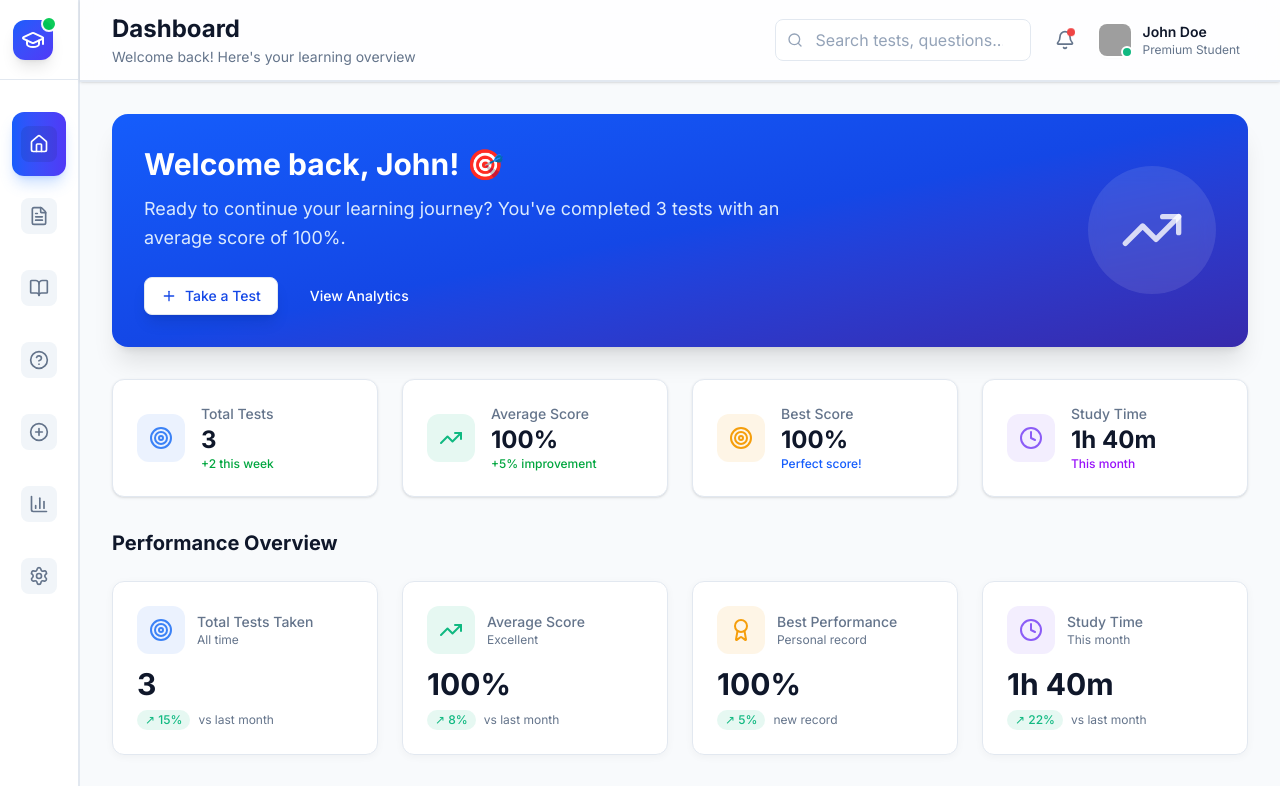
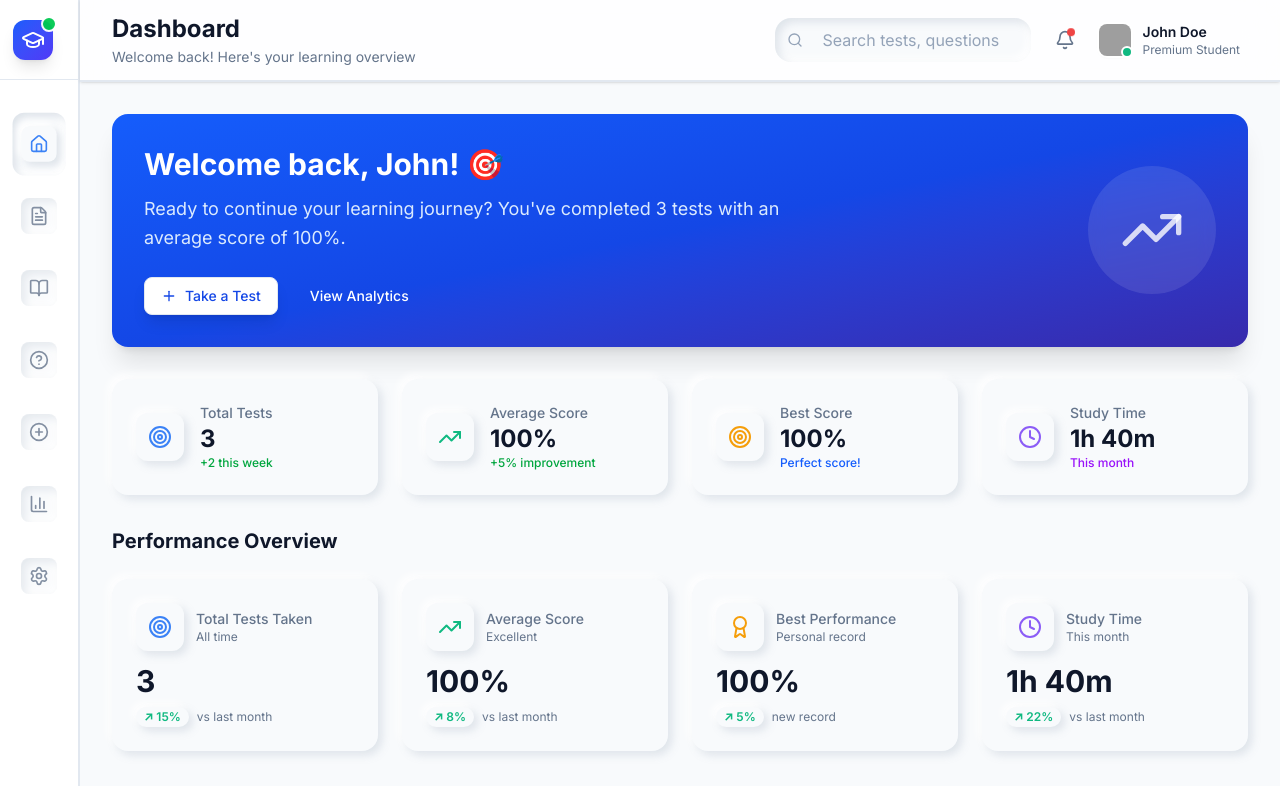
Before and after one commit to axis-labs-pvt-ltd/megamind-frontend-admin-ui, a Next.js app: page /dashboard in a window 1280 px wide. Shown: the top 786 px of the page. Built offline with nearby package versions, Linux system fonts and the light colour scheme; grey boxes are pictures that could not be loaded.

Commit message:
feat: Introduce neumorphic UI with a new wrapper component and global theme styles.

```diff
--- a/src/app/globals.css
+++ b/src/app/globals.css
@@ -44,54 +44,82 @@
   --gradient-brand: linear-gradient(to right, #3b82f6, #6366f1);
 
   /* Shadows - light theme */
+  --shadow-light: #ffffff;
+  --shadow-dark: #cbd5e1; /* Slate 300 */
+
   --shadow-sm: 0 1px 2px 0 rgb(0 0 0 / 0.05);
   --shadow-md: 0 4px 6px -1px rgb(0 0 0 / 0.1);
   --shadow-lg: 0 10px 15px -3px rgb(0 0 0 / 0.1);
   --shadow-xl: 0 20px 25px -5px rgb(0 0 0 / 0.1);
+
+  /* Semantic Neumorphic Shadows (Light) */
+  /* Softened: 4px offset, lighter dark shadow via opacity in the usage or just softer color?
+     We'll use a calculation in the shadow definition for opacity if we could, but here we just reduce the blur slightly
+     and maybe use a lighter color variable if we could.
+     Instead, let's keep the variables but reduce the spread slightly to 6px.
+  */
+  --shadow-surface: 4px 4px 8px #94a3b840, -4px -4px 8px #ffffff; /* Using hex alpha for softer dark shadow */
+  --shadow-inset: inset 4px 4px 8px #94a3b840, inset -4px -4px 8px #ffffff;
+  --shadow-btn: 3px 3px 6px #94a3b840, -3px -3px 6px #ffffff;
+  --shadow-btn-active: inset 2px 2px 4px #94a3b840, inset -2px -2px 4px #ffffff;
+
+  --radius-theme: 1rem;
 }
 
 /* Dark Theme */
 [data-theme="dark"] {
   /* Dark theme - Premium, Deep & High Contrast */
-  --bg-primary: #020617; /* Slate 950 - Deepest background */
-  --bg-secondary: #0f172a; /* Slate 900 - Secondary/Sidebar */
-  --bg-card: #1e293b; /* Slate 800 - Cards (Lighter than bg) */
-  --bg-header: rgba(15, 23, 42, 0.85); /* Slate 900 with high blur opacity */
+  --bg-primary: #0f172a;
+  --bg-secondary: #020617;
+  --bg-card: #1e293b;
+  --bg-header: rgba(15, 23, 42, 0.85);
   --bg-sidebar: rgba(15, 23, 42, 0.98);
-  --bg-hover: #334155; /* Slate 700 */
+  --bg-hover: #334155;
 
   /* Text colors - High Contrast */
-  --text-primary: #f8fafc; /* Slate 50 - Almost pure white for headings */
-  --text-secondary: #cbd5e1; /* Slate 300 - Clear secondary text */
-  --text-muted: #94a3b8; /* Slate 400 - Muted but readable */
+  --text-primary: #f8fafc;
+  --text-secondary: #cbd5e1;
+  --text-muted: #94a3b8;
 
   /* Icon colors */
-  --icon-primary: #cbd5e1; /* Slate 300 */
-  --icon-secondary: #94a3b8; /* Slate 400 */
-  --icon-muted: #64748b; /* Slate 500 */
+  --icon-primary: #cbd5e1;
+  --icon-secondary: #94a3b8;
+  --icon-muted: #64748b;
 
   /* Border colors - Subtle separation */
-  --border-primary: #334155; /* Slate 700 - Visible card borders */
-  --border-secondary: #1e293b; /* Slate 800 */
-  --border-hover: #475569; /* Slate 600 */
+  --border-primary: #334155;
+  --border-secondary: #1e293b;
+  --border-hover: #475569;
 
   /* Accent colors - Neons/Vibrant */
-  --accent-blue: #60a5fa; /* Blue 400 - Brighter than light theme */
-  --accent-blue-light: rgba(59, 130, 246, 0.2); /* Blue 500 with opacity */
-  --accent-green: #4ade80; /* Green 400 */
-  --accent-red: #f87171; /* Red 400 */
-  --accent-yellow: #fbbf24; /* Amber 400 */
-  --accent-purple: #c084fc; /* Purple 400 */
+  --accent-blue: #60a5fa;
+  --accent-blue-light: rgba(59, 130, 246, 0.2);
+  --accent-green: #4ade80;
+  --accent-red: #f87171;
+  --accent-yellow: #fbbf24;
+  --accent-purple: #c084fc;
 
   /* Gradients */
   --gradient-primary: linear-gradient(to right, #ffffff, #94a3b8);
   --gradient-brand: linear-gradient(to right, #60a5fa, #a78bfa);
 
   /* Shadows - Glow effects for dark mode */
+  --shadow-light: rgba(255, 255, 255, 0.05); /* Lower opacity to kill the mist */
+  --shadow-dark: rgba(0, 0, 0, 0.9); /* Deep black for definition */
+
   --shadow-sm: 0 1px 2px 0 rgba(0, 0, 0, 0.5);
   --shadow-md: 0 4px 6px -1px rgba(0, 0, 0, 0.5), 0 2px 4px -1px rgba(0, 0, 0, 0.5);
   --shadow-lg: 0 10px 15px -3px rgba(0, 0, 0, 0.5), 0 4px 6px -2px rgba(0, 0, 0, 0.5);
   --shadow-xl: 0 20px 25px -5px rgba(0, 0, 0, 0.5), 0 10px 10px -5px rgba(0, 0, 0, 0.5);
+
+  /* Semantic Neumorphic Shadows (Dark) */
+  /* Tighter, sharper shadows to look like 3D edges, not mist */
+  --shadow-surface: 4px 4px 8px var(--shadow-dark), -2px -2px 6px var(--shadow-light);
+  --shadow-inset: inset 4px 4px 8px var(--shadow-dark), inset -1px -1px 3px var(--shadow-light);
+  --shadow-btn: 3px 3px 6px var(--shadow-dark), -1px -1px 3px var(--shadow-light);
+  --shadow-btn-active: inset 3px 3px 6px var(--shadow-dark), inset -1px -1px 3px var(--shadow-light);
+
+  --radius-theme: 1rem;
 }
 
 
@@ -157,11 +185,11 @@
 /* --- Neumorphic Global Overrides --- */
 
 /* Force Inputs to have "Pressed" Look (Inset Shadow) */
-/* Standard Neumorphic Inputs (Default to Inset/Pressed) */
-[data-theme="neumorphic"] input:not([type="checkbox"]):not([type="radio"]):not([type="range"]),
-[data-theme="neumorphic"] textarea,
-[data-theme="neumorphic"] select,
-[data-theme="neumorphic"] [role="combobox"] {
+/* Standard Inputs (Default to Inset/Pressed) */
+input:not([type="checkbox"]):not([type="radio"]):not([type="range"]),
+textarea,
+select,
+[role="combobox"] {
   background-color: var(--bg-primary) !important;
   box-shadow: var(--shadow-inset) !important;
   border: none !important;
@@ -173,60 +201,58 @@
 
 /*
    Dynamic State: Pop Out when Filled
-   Specificity Boost: We match the Generic rule's specificity (Theme+Tag+3*Not) and add the Pseudo-class to win.
    We force 'placeholder=" "' in React components to ensure this works for empty strings.
 */
-[data-theme="neumorphic"] input:not(:placeholder-shown):not([type="checkbox"]):not([type="radio"]):not([type="range"]),
-[data-theme="neumorphic"] textarea:not(:placeholder-shown) {
+input:not(:placeholder-shown):not([type="checkbox"]):not([type="radio"]):not([type="range"]),
+textarea:not(:placeholder-shown) {
   box-shadow: var(--shadow-surface) !important;
   transform: scale(1.01);
 }
 
 /* Focus State: Deep Press (Editing Mode) */
 /* Override the popped state when focused to give tactile feedback */
-[data-theme="neumorphic"] input:focus,
-[data-theme="neumorphic"] textarea:focus {
+input:focus,
+textarea:focus {
   outline: none !important;
   box-shadow: inset 6px 6px 12px var(--shadow-dark), inset -6px -6px 12px var(--shadow-light) !important;
   transform: scale(1);
 }
 
 /* Ensure filled inputs return to popped state when not focused */
-/* High specificity again to maintain the pop after blur */
-[data-theme="neumorphic"] input:not(:placeholder-shown):not([type="checkbox"]):not([type="radio"]):not([type="range"]):not(:focus),
-[data-theme="neumorphic"] textarea:not(:placeholder-shown):not(:focus) {
+input:not(:placeholder-shown):not([type="checkbox"]):not([type="radio"]):not([type="range"]):not(:focus),
+textarea:not(:placeholder-shown):not(:focus) {
     box-shadow: var(--shadow-surface) !important;
 }
 
 /* Specific Fix for Inputs with Icons (Search, wrappers) */
-/* Boosted specificity to override the generic input rule (which has 3 :not attributes) */
-/* Specificity: Theme(0,1,0) + Class(0,1,0) + Type(0,0,1) + 3*Not(0,1,0) = 0,5,1 > Generic(0,4,1) */
-[data-theme="neumorphic"] .relative > input:not([type="checkbox"]):not([type="radio"]):not([type="range"]) {
+.relative > input:not([type="checkbox"]):not([type="radio"]):not([type="range"]) {
     padding-left: 3rem !important;
 }
 
 /* Ensure type="search" specifically wins too */
-[data-theme="neumorphic"] input[type="search"]:not([type="checkbox"]):not([type="radio"]) {
+input[type="search"]:not([type="checkbox"]):not([type="radio"]) {
     padding-left: 3rem !important;
 }
 
 /* Force Cards & Containers to have "Extruded" Look (Outset Shadow) */
-/* We target the specific tailwind class used by 'Card.tsx' component background or just generic cards */
-[data-theme="neumorphic"] .bg-\[var\(--bg-card\)\] {
-   background-color: var(--bg-primary) !important; /* Blend with body */
+/* Applied to all themes now. */
+.bg-\[var\(--bg-card\)\] {
+   background-color: var(--bg-primary) !important;
    box-shadow: var(--shadow-surface) !important;
    border: none !important;
    border-radius: var(--radius-theme) !important;
-   /* padding: 2rem !important; */ /* REMOVED: Caused cards to be too large. Let component classes handle padding. */
+   /* padding: 2rem !important; */
 }
 
 /* Badge/Selection Item Overrides (Question Filters, etc.) */
 /* Primary Badge (Selected State) -> Popped/Extruded */
-[data-theme="neumorphic"] .bg-\[var\(--accent-blue\)\]\/10,
-[data-theme="neumorphic"] .bg-\[var\(--accent-green\)\]\/10,
-[data-theme="neumorphic"] .bg-\[var\(--accent-yellow\)\]\/10,
-[data-theme="neumorphic"] .bg-\[var\(--accent-red\)\]\/10,
-[data-theme="neumorphic"] .bg-\[var\(--accent-purple\)\]\/10 {
+/* Badge/Selection Item Overrides (Question Filters, etc.) */
+/* Primary Badge (Selected State) -> Popped/Extruded */
+.bg-\[var\(--accent-blue\)\]\/10,
+.bg-\[var\(--accent-green\)\]\/10,
+.bg-\[var\(--accent-yellow\)\]\/10,
+.bg-\[var\(--accent-red\)\]\/10,
+.bg-\[var\(--accent-purple\)\]\/10 {
   background-color: var(--bg-primary) !important;
   box-shadow: var(--shadow-surface) !important;
   border: none !important;
@@ -234,7 +260,8 @@
 }
 
 /* Secondary Badge (Unselected State) -> Pressed/Inset */
-[data-theme="neumorphic"] .bg-\[var\(--bg-secondary\)\] {
+/* Secondary Badge (Unselected State) -> Pressed/Inset */
+.bg-\[var\(--bg-secondary\)\] {
   background-color: var(--bg-primary) !important;
   box-shadow: var(--shadow-inset) !important;
   border: none !important;
@@ -261,38 +288,38 @@
 }
 
 /* Specific Fix for Search Input Containers */
-[data-theme="neumorphic"] .relative > input {
+.relative > input {
     /* Ensure search icons align with new padding */
     padding-left: 3rem !important;
 }
 
 /* Navbar/Sidebar Item Overrides for Neumorphic - Fix Contrast & Style */
-[data-theme="neumorphic"] button[data-nav-item="true"] {
+button[data-nav-item="true"] {
     transition: all 0.2s ease-out;
 }
 
 /* Active State: Pressed effect with Brand Color text */
-[data-theme="neumorphic"] button[data-nav-item="true"][data-active="true"] {
+button[data-nav-item="true"][data-active="true"] {
     background: var(--bg-primary) !important; /* Remove gradient */
     box-shadow: var(--shadow-inset) !important; /* Pressed look */
     color: var(--accent-blue) !important; /* Brand color text */
     transform: scale(0.98);
 }
-[data-theme="neumorphic"] button[data-nav-item="true"][data-active="true"] .text-white {
+button[data-nav-item="true"][data-active="true"] .text-white {
     color: var(--accent-blue) !important; /* Icon color fix */
 }
-[data-theme="neumorphic"] button[data-nav-item="true"][data-active="true"] .text-blue-100 {
+button[data-nav-item="true"][data-active="true"] .text-blue-100 {
     color: var(--text-secondary) !important; /* Subtitle color fix */
 }
 /* Active icon container bg */
-[data-theme="neumorphic"] button[data-nav-item="true"][data-active="true"] > div:first-child {
+button[data-nav-item="true"][data-active="true"] > div:first-child {
     background-color: var(--bg-primary) !important;
     box-shadow: var(--shadow-surface) !important; /* Pop the icon container */
 }
 
 
 /* Hover State: Popped effect */
-[data-theme="neumorphic"] button[data-nav-item="true"]:not([data-active="true"]):hover {
+button[data-nav-item="true"]:not([data-active="true"]):hover {
     background: var(--bg-primary) !important;
     box-shadow: var(--shadow-surface) !important; /* Popped look */
     transform: translateY(-2px);
--- a/src/components/ui/neumorphic-wrapper.tsx
+++ b/src/components/ui/neumorphic-wrapper.tsx
@@ -1,7 +1,6 @@
 'use client';
 
 import { cn } from '@/lib/utils';
-import { useThemeStore } from '@/store/useThemeStore';
 import React from 'react';
 
 interface NeumorphicWrapperProps extends React.HTMLAttributes<HTMLDivElement> {
@@ -21,8 +20,8 @@ export function NeumorphicWrapper({
   onClick,
   ...props
 }: NeumorphicWrapperProps) {
-  const { theme } = useThemeStore();
-  const isNeumorphic = theme === 'neumorphic';
+  // Neumorphic look enabled for all themes now
+  const isNeumorphic = true;
 
   // Base styles that apply when NOT in neumorphic mode (can be overridden by className)
   const baseStyles = "transition-all duration-300 rounded-xl border border-transparent";
```
